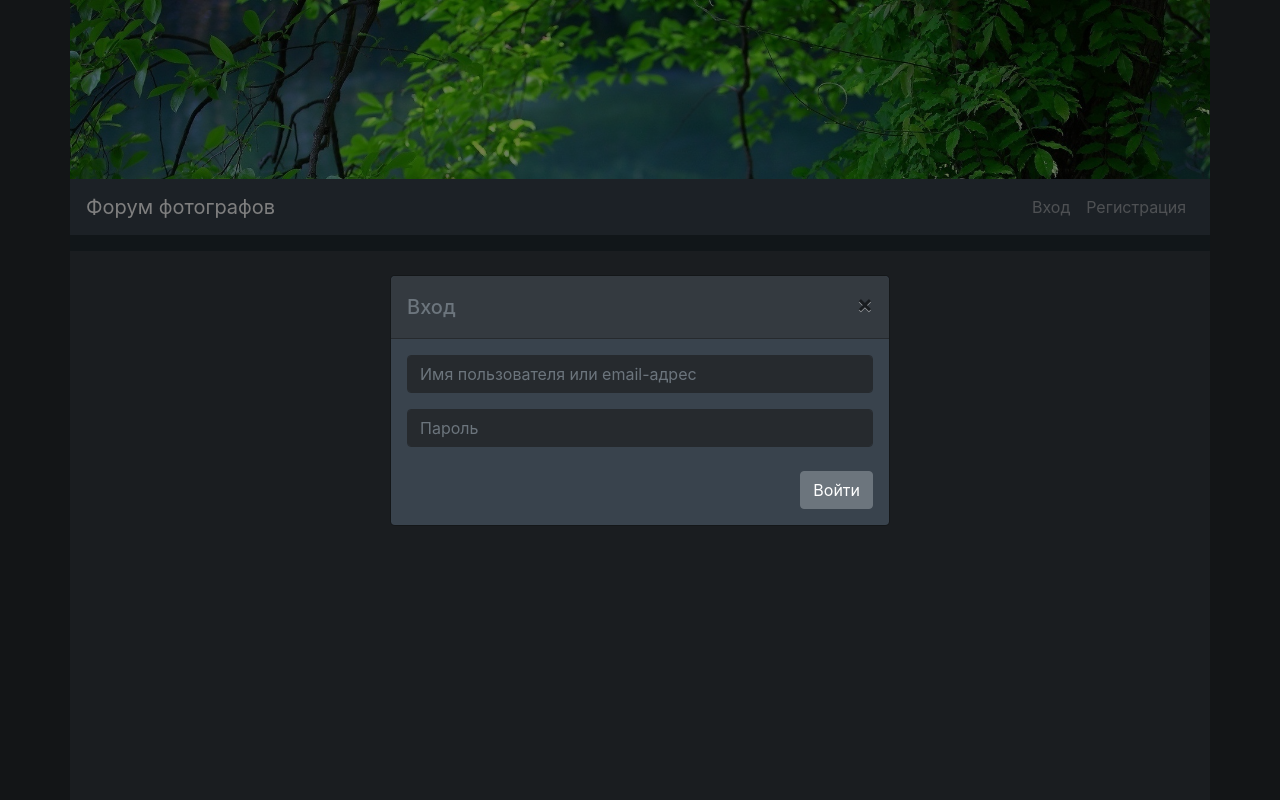
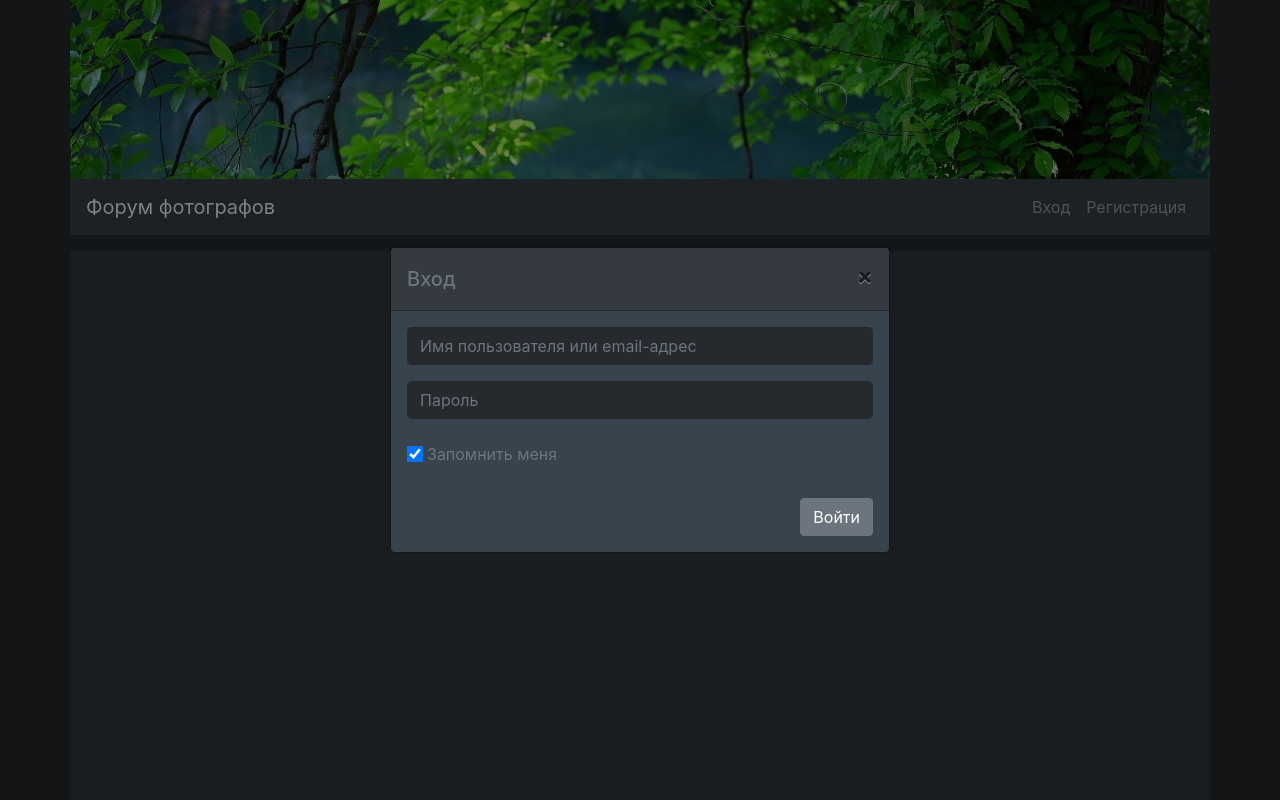
Before and after one commit to marina-mk/forum, a React (Create React App) app in the folder client/: page /1/1 in a window 1280 px wide. Both pictures are taken after a click on the link "Вход". Shown: the top 800 px of the page. Built offline with nearby package versions, Linux system fonts and the light colour scheme; no server answers.

Commit message:
React-Forum[71]: Add Remember me option to Auth dialogs

```diff
--- a/client/src/components/modals/DialogField.js
+++ b/client/src/components/modals/DialogField.js
@@ -1,3 +1,4 @@
+/* eslint-disable jsx-a11y/label-has-associated-control */
 /* eslint-disable react/jsx-props-no-spreading */
 import React from 'react';
 import PropTypes from 'prop-types';
@@ -12,6 +13,16 @@ const InputField = ({ input, meta, ...rest }) => (
 const TextareaField = ({ input, meta, ...rest }) => (
   <div className="form-group">
     <textarea {...input} {...rest} className="form-control" autoComplete="off" />
+    <small className="form-text text-light">{meta.touched && !meta.active && meta.error}</small>
+  </div>
+);
+
+const CheckboxField = ({
+  id, text, input, meta, ...rest
+}) => (
+  <div className="form-check">
+    <input {...input} {...rest} className="form-check-input" id={id} />
+    <label className="form-check-label text-muted" htmlFor={id}>{text}</label>
     <small className="form-text text-light">{meta.touched && !meta.active && meta.error}</small>
   </div>
 );
@@ -37,4 +48,16 @@ TextareaField.propTypes = {
   }).isRequired,
 };
 
-export { InputField, TextareaField };
+CheckboxField.propTypes = {
+  id: PropTypes.string.isRequired,
+  text: PropTypes.string.isRequired,
+  type: PropTypes.string.isRequired,
+  input: PropTypes.shape({}).isRequired,
+  meta: PropTypes.shape({
+    touched: PropTypes.bool,
+    active: PropTypes.bool,
+    error: PropTypes.string,
+  }).isRequired,
+};
+
+export { InputField, TextareaField, CheckboxField };
--- a/client/src/components/modals/auth/AuthDialog.js
+++ b/client/src/components/modals/auth/AuthDialog.js
@@ -1,10 +1,10 @@
+/* eslint-disable react/jsx-props-no-spreading */
 /* eslint-disable react/no-array-index-key */
 /* eslint-disable jsx-a11y/no-static-element-interactions */
 /* eslint-disable jsx-a11y/click-events-have-key-events */
 import React from 'react';
 import PropTypes from 'prop-types';
 import { Field } from 'redux-form';
-import { InputField } from '../DialogField';
 import BackdropFadePortal from '../BackdropFadePortal';
 
 const handleOnPortalClick = (event, onClick) => {
@@ -13,8 +13,8 @@ const handleOnPortalClick = (event, onClick) => {
   }
 };
 
-const renderFields = (fields) => fields.map(({ name, type, placeholder }, i) => (
-  <Field key={i} component={InputField} name={name} type={type} placeholder={placeholder} />
+const renderFields = (fields) => fields.map((props, i) => (
+  <Field key={i} {...props} />
 ));
 
 const AuthDialog = ({
--- a/client/src/components/modals/auth/login/fields.js
+++ b/client/src/components/modals/auth/login/fields.js
@@ -1,8 +1,13 @@
+import { InputField, CheckboxField } from '../../DialogField';
+
 export default [
   {
-    name: 'name', type: 'text', placeholder: 'Имя пользователя или email-адрес',
+    name: 'name', component: InputField, type: 'text', placeholder: 'Имя пользователя или email-адрес',
   },
   {
-    name: 'password', type: 'password', placeholder: 'Пароль',
+    name: 'password', component: InputField, type: 'password', placeholder: 'Пароль',
+  },
+  {
+    name: 'rememberme', component: CheckboxField, type: 'checkbox', id: 'rememberme_login', text: 'Запомнить меня',
   },
 ];
--- a/client/src/components/modals/auth/login/initialState.js
+++ b/client/src/components/modals/auth/login/initialState.js
@@ -2,9 +2,13 @@ export default {
   registeredFields: {
     name: { name: 'name', type: 'Field', count: 1 },
     password: { name: 'password', type: 'Field', count: 1 },
+    rememberme: { name: 'rememberme', type: 'Field', count: 1 },
   },
   syncErrors: {
     name: 'Обязательное поле',
     password: 'Обязательное поле',
   },
+  values: {
+    rememberme: true,
+  },
 };
--- a/client/src/components/modals/auth/login/validate.js
+++ b/client/src/components/modals/auth/login/validate.js
@@ -1,11 +1,13 @@
 export default (values, { fields }) => {
   const errors = {};
 
-  fields.forEach(({ name }) => {
-    if (!values[name]) {
-      errors[name] = 'Обязательное поле';
-    }
-  });
+  if (!values.name) {
+    errors.name = 'Обязательное поле';
+  }
+
+  if (!values.password) {
+    errors.password = 'Обязательное поле';
+  }
 
   return errors;
 };
--- a/client/src/components/modals/auth/register/fields.js
+++ b/client/src/components/modals/auth/register/fields.js
@@ -1,14 +1,19 @@
+import { InputField, CheckboxField } from '../../DialogField';
+
 export default [
   {
-    name: 'name', type: 'text', placeholder: 'Имя пользователя',
+    name: 'name', component: InputField, type: 'text', placeholder: 'Имя пользователя',
   },
   {
-    name: 'email', type: 'email', placeholder: 'Email-адрес',
+    name: 'email', component: InputField, type: 'email', placeholder: 'Email-адрес',
   },
   {
-    name: 'password', type: 'password', placeholder: 'Введите пароль',
+    name: 'password', component: InputField, type: 'password', placeholder: 'Введите пароль',
   },
   {
-    name: 'confirmPassword', type: 'password', placeholder: 'Повторите пароль',
+    name: 'confirmPassword', component: InputField, type: 'password', placeholder: 'Повторите пароль',
+  },
+  {
+    name: 'rememberme', component: CheckboxField, type: 'checkbox', id: 'rememberme_register', text: 'Запомнить меня',
   },
 ];
--- a/client/src/components/modals/auth/register/initialState.js
+++ b/client/src/components/modals/auth/register/initialState.js
@@ -4,6 +4,7 @@ export default {
     email: { name: 'email', type: 'Field', count: 1 },
     password: { name: 'password', type: 'Field', count: 1 },
     confirmPassword: { name: 'confirmPassword', type: 'Field', count: 1 },
+    rememberme: { name: 'rememberme', type: 'Field', count: 1 },
   },
   syncErrors: {
     email: 'Обязательное поле',
@@ -11,4 +12,7 @@ export default {
     password: 'Обязательное поле',
     confirmPassword: 'Обязательное поле',
   },
+  values: {
+    rememberme: true,
+  },
 };
--- a/client/src/components/modals/auth/register/validate.js
+++ b/client/src/components/modals/auth/register/validate.js
@@ -17,11 +17,21 @@ export default (values, { fields }) => {
     errors.confirmPassword = 'Пароль и подтверждение пароля не совпадают';
   }
 
-  fields.forEach(({ name }) => {
-    if (!values[name]) {
-      errors[name] = 'Обязательное поле';
-    }
-  });
+  if (!values.name) {
+    errors.name = 'Обязательное поле';
+  }
+
+  if (!values.email) {
+    errors.email = 'Обязательное поле';
+  }
+
+  if (!values.password) {
+    errors.password = 'Обязательное поле';
+  }
+
+  if (!values.confirmPassword) {
+    errors.confirmPassword = 'Обязательное поле';
+  }
 
   return errors;
 };
--- a/client/src/reducers/formReducer.js
+++ b/client/src/reducers/formReducer.js
@@ -9,7 +9,7 @@ export default formReducer.plugin({
   registerForm: (state, action) => {
     switch (action.type) {
       case types.SET_OPENED_REGISTER_FORM_DATA:
-        return { ...state, isOpened: true };
+        return { ...registerFormInitialState, isOpened: true };
       case types.SET_CLOSED_REGISTER_FORM_DATA:
         return registerFormInitialState;
       case types.SET_ERROR_REGISTER_FORM_DATA:
@@ -21,7 +21,7 @@ export default formReducer.plugin({
   loginForm: (state, action) => {
     switch (action.type) {
       case types.SET_OPENED_LOGIN_FORM_DATA:
-        return { ...state, isOpened: true };
+        return { ...loginFormInitialState, isOpened: true };
       case types.SET_CLOSED_LOGIN_FORM_DATA:
         return loginFormInitialState;
       case types.SET_ERROR_LOGIN_FORM_DATA:
--- a/client/src/scss/_custom.scss
+++ b/client/src/scss/_custom.scss
@@ -55,6 +55,16 @@ body {
   .form-control:focus {
     border-color: $highlight;
     box-shadow: inset 0 1px 1px rgba(0, 0, 0, 0.075), 0 0 8px $dark-base-color;
+  }
+
+  .form-check {
+    line-height: 2.4rem;
+  }
+
+  .form-check input {
+    width: 1rem;
+    height: 1rem;
+    margin-top: 0.7rem;
   }
 
   .main.navbar a {
```
Also changed, not shown: 1 other file (tests, documents, lock files or other folders).
